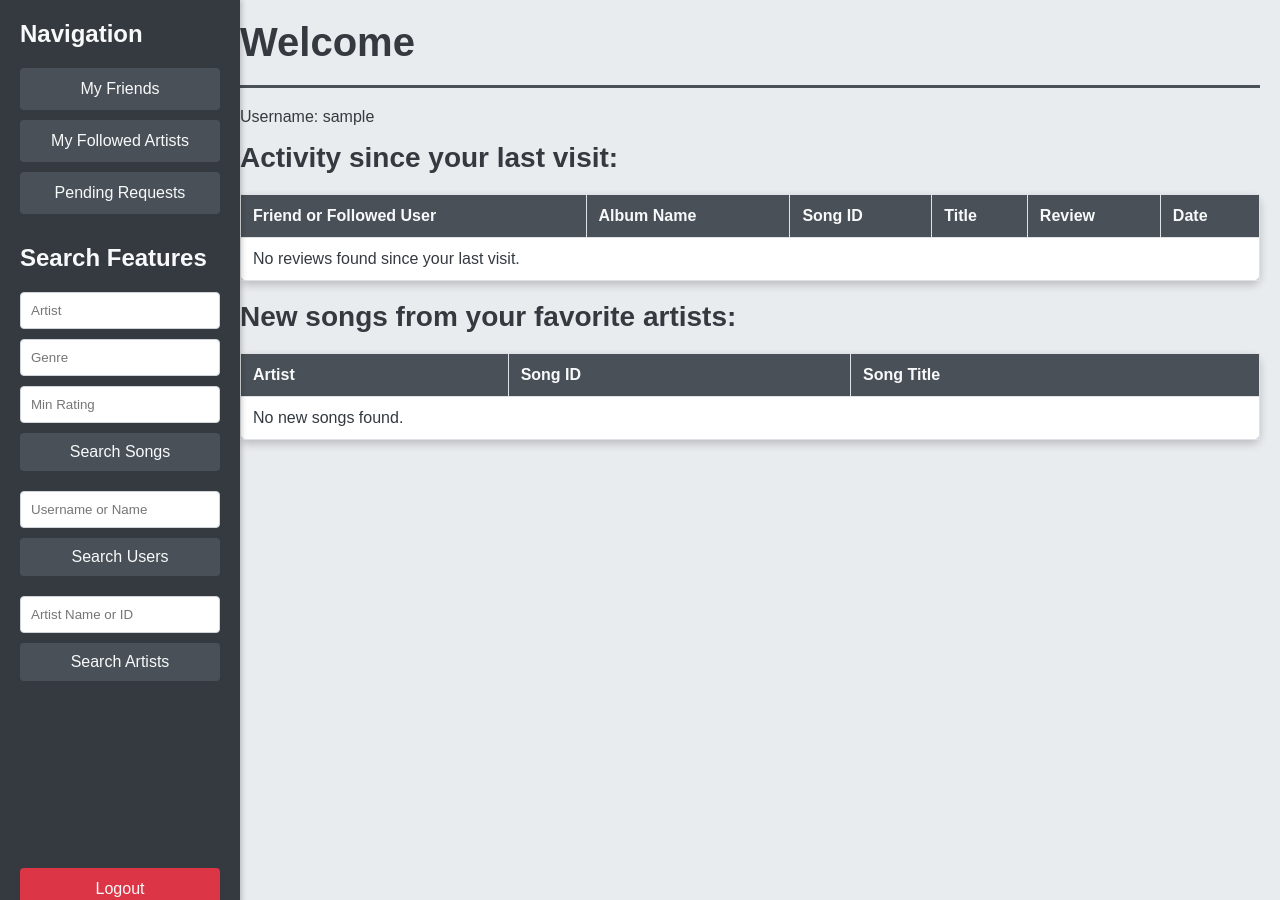
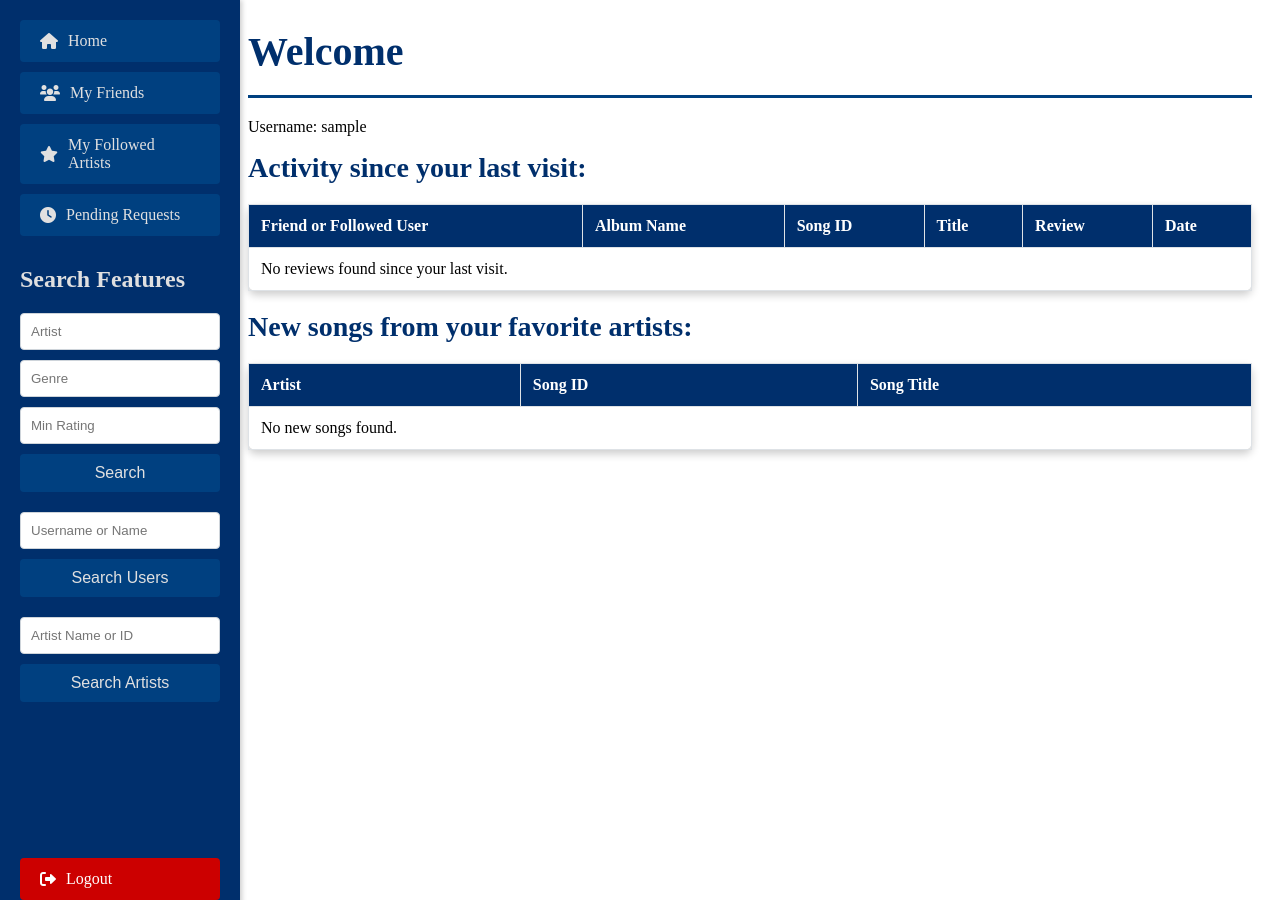
Before and after one commit to devmcdonald/FatEar-web-application, a Flask app: page /home in a window 1280 px wide. Run offline with Flask 3, Linux system fonts and the light colour scheme; the visitor is signed in with stand-in values (Sample User, id 1); data that the repository does not hold is empty; some libraries are stand-ins or nearby versions.

Commit message:
Created base css file, and revised home and artist html pages

```diff
--- a/static/css/home.css
+++ b/static/css/base.css
@@ -1,23 +1,7 @@
-/* Global Styles */
-body {
-    font-family: 'Arial', sans-serif;
-    background-color: #e9ecef;
-    color: #343a40;
-    margin: 0;
-    padding: 0;
-    display: flex;
-}
-
-.container {
-    margin-left: 220px; /* Width of the sidebar */
-    padding: 20px;
-    flex: 1;
-}
-
 /* Sidebar Styles */
 .sidebar {
     width: 200px;
-    background-color: #343a40;
+    background-color: #002f6c; /* Navy blue */
     color: #fff;
     position: fixed;
     top: 0;
@@ -27,33 +11,39 @@
     box-shadow: 2px 0 5px rgba(0, 0, 0, 0.2);
     display: flex;
     flex-direction: column;
-    justify-content: flex-start;
+    overflow-y: auto; /* Enable vertical scrolling */
+    overflow-x: hidden; /* Hide horizontal scroll */
 }
 
 .sidebar h2 {
-    color: #f8f9fa;
+    color: #e0e0e0; /* Light grey */
     font-size: 1.5em;
     margin-top: 0;
     margin-bottom: 20px;
 }
 
 .sidebar .btn {
-    background-color: #495057;
-    color: #f8f9fa;
+    background-color: #004080; /* Darker navy blue */
+    color: #e0e0e0;
     border: none;
     padding: 12px 20px;
     margin-bottom: 10px;
     border-radius: 4px;
     cursor: pointer;
-    text-align: center;
+    text-align: left;
     text-decoration: none;
-    display: block;
+    display: flex;
+    align-items: center;
     font-size: 1em;
     transition: background-color 0.3s ease;
 }
 
+.sidebar .btn i {
+    margin-right: 10px; /* Space between icon and text */
+}
+
 .sidebar .btn:hover {
-    background-color: #6c757d;
+    background-color: #003366; /* Even darker navy blue */
 }
 
 .sidebar .search-form {
@@ -74,8 +64,8 @@
 }
 
 .search-form input[type="submit"] {
-    background-color: #495057;
-    color: #f8f9fa;
+    background-color: #004080; /* Darker navy blue */
+    color: #e0e0e0;
     border: none;
     padding: 10px;
     border-radius: 4px;
@@ -86,28 +76,47 @@
 }
 
 .search-form input[type="submit"]:hover {
-    background-color: #343a40;
+    background-color: #003366; /* Even darker navy blue */
 }
 
 .sidebar .logout-btn {
-    margin-top: auto;
-    background-color: #dc3545;
+    margin-top: auto; /* Moves the button to the bottom */
+    margin-bottom: 20px; /* Adds space between the button and the bottom of the sidebar */
+    background-color: #cc0000; /* Red */
+    color: #fff;
+    display: flex;
+    align-items: center;
+    padding: 12px 20px;
+    border-radius: 4px;
+    font-size: 1em;
+    text-decoration: none;
+    cursor: pointer;
+}
+
+.sidebar .logout-btn i {
+    margin-right: 10px; /* Space between icon and text */
 }
 
 .sidebar .logout-btn:hover {
-    background-color: #c82333;
+    background-color: #a30000; /* Darker red */
 }
 
 /* Main Content Styles */
+.container {
+    margin-left: 220px; /* Offset for sidebar width plus padding */
+    padding: 20px;
+    overflow: hidden;
+}
+
 h1, h2 {
-    color: #343a40;
+    color: #002f6c; /* Navy blue */
     margin-top: 0;
 }
 
 h1 {
     font-size: 2.5em;
     margin-bottom: 0.5em;
-    border-bottom: 3px solid #495057;
+    border-bottom: 3px solid #004080; /* Darker navy blue */
     padding-bottom: 0.5em;
 }
 
@@ -133,8 +142,8 @@
 }
 
 th {
-    background-color: #495057;
-    color: #f8f9fa;
+    background-color: #002f6c; /* Navy blue */
+    color: #fff;
 }
 
 tr:nth-child(even) {
@@ -142,17 +151,10 @@
 }
 
 a {
-    color: #007bff;
+    color: #004080; /* Darker navy blue */
     text-decoration: none;
 }
 
 a:hover {
     text-decoration: underline;
 }
-
-/* Error Message */
-.error {
-    color: #dc3545;
-    font-weight: bold;
-    margin: 20px 0;
-}
--- /dev/null
+++ b/templates/base.html
@@ -0,0 +1,58 @@
+<!DOCTYPE html>
+<html>
+
+<head>
+    <link rel="stylesheet" href="{{ url_for('static', filename='css/base.css') }}">
+    <link rel="stylesheet" href="https://cdnjs.cloudflare.com/ajax/libs/font-awesome/6.0.0-beta3/css/all.min.css">
+</head>
+
+<body>
+
+    <div class="sidebar">
+        <a href="/" class="btn">
+            <i class="fas fa-home"></i> Home
+        </a>
+        <a href="/curr_friends" class="btn">
+            <i class="fas fa-users"></i> My Friends
+        </a>
+        <a href="/followed_artists" class="btn">
+            <i class="fas fa-star"></i> My Followed Artists
+        </a>
+        <a href="/pending_requests" class="btn">
+            <i class="fas fa-clock"></i> Pending Requests
+        </a>
+
+        <div class="search-form">
+            <h2>Search Features</h2>
+            <form action="/songSearch" method="POST">
+                <input type="text" name="artist" placeholder="Artist" /><br>
+                <input type="text" name="genre" placeholder="Genre" /><br>
+                <input type="text" name="rating" placeholder="Min Rating" /><br>
+                <input type="submit" value="Search" />
+            </form>
+
+            <form action="/search_users" method="GET">
+                <input type="text" name="user" placeholder="Username or Name" />
+                <input type="submit" value="Search Users" />
+            </form>
+
+            <form action="/search_artists" method="GET">
+                <input type="text" name="search" placeholder="Artist Name or ID" />
+                <input type="submit" value="Search Artists" />
+            </form>
+        </div>
+
+        <a href="/logout" class="logout-btn">
+            <i class="fas fa-sign-out-alt"></i> Logout
+        </a>
+    </div>
+
+    <div class="container">
+        {% block content %}
+        <!-- Content will be injected here -->
+        {% endblock %}
+    </div>
+
+</body>
+
+</html>
--- a/templates/home.html
+++ b/templates/home.html
@@ -1,44 +1,8 @@
-<!DOCTYPE html>
-<html>
+{% extends 'base.html' %}
 
-<head>
-    <link rel="stylesheet" href="static/css/home.css">
-</head>
-
-<body>
-
-    <div class="sidebar">
-        <h2>Navigation</h2>
-        <a href="/curr_friends" class="btn">My Friends</a>
-        <a href="/followed_artists" class="btn">My Followed Artists</a>
-        <a href="/pending_requests" class="btn">Pending Requests</a>
-
-        <div class="search-form">
-            <h2>Search Features</h2>
-            <form action="/songSearch" method="POST">
-                <input type="text" name="artist" placeholder="Artist" />
-                <input type="text" name="genre" placeholder="Genre" />
-                <input type="text" name="rating" placeholder="Min Rating" />
-                <input type="submit" value="Search Songs" />
-            </form>
-
-            <form action="/search_users" method="GET">
-                <input type="text" name="user" placeholder="Username or Name" />
-                <input type="submit" value="Search Users" />
-            </form>
-
-            <form action="/search_artists" method="GET">
-                <input type="text" name="search" placeholder="Artist Name or ID" />
-                <input type="submit" value="Search Artists" />
-            </form>
-        </div>
-
-        <a href="/logout" class="btn logout-btn">Logout</a>
-    </div>
-
-    <div class="container">
-        <h1>Welcome {{realname.fname}} {{realname.lname}}</h1>
-        <p>Username: {{username}}</p>
+{% block content %}
+    <h1>Welcome {{ realname.fname }} {{ realname.lname }}</h1>
+    <p>Username: {{ username }}</p>
 
     <h2>Activity since your last visit:</h2>
     <table>
@@ -103,8 +67,4 @@
     {% if error %}
     <p class="error"><strong>Error:</strong> {{ error }}</p>
     {% endif %}
-    </div>
-
-</body>
-
-</html>
+{% endblock %}
```
Also changed, not shown: templates/artist.html (+4 -3 lines). Lines whose indentation alone changed are shown as unchanged.
